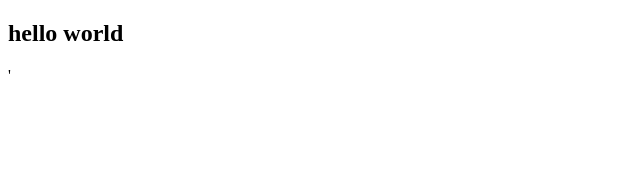
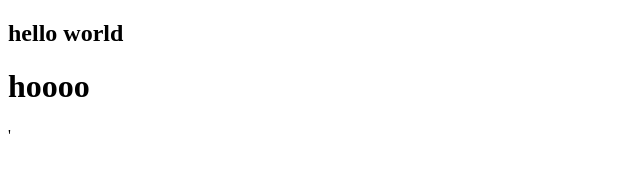
Before and after one commit to hossein-sf/git-course, a plain HTML site: page index.html in a window 1280 px wide. Shown: the whole page, without its empty margins (0-640 px from the left). Drawn offline with Linux system fonts and the light colour scheme.

```diff
--- a/index.html
+++ b/index.html
@@ -8,6 +8,7 @@
 	</head>
 	<body>
     <h2>hello world</h2>
+  <h1>hoooo</h1>
   </body>
 </html>
 '
```
